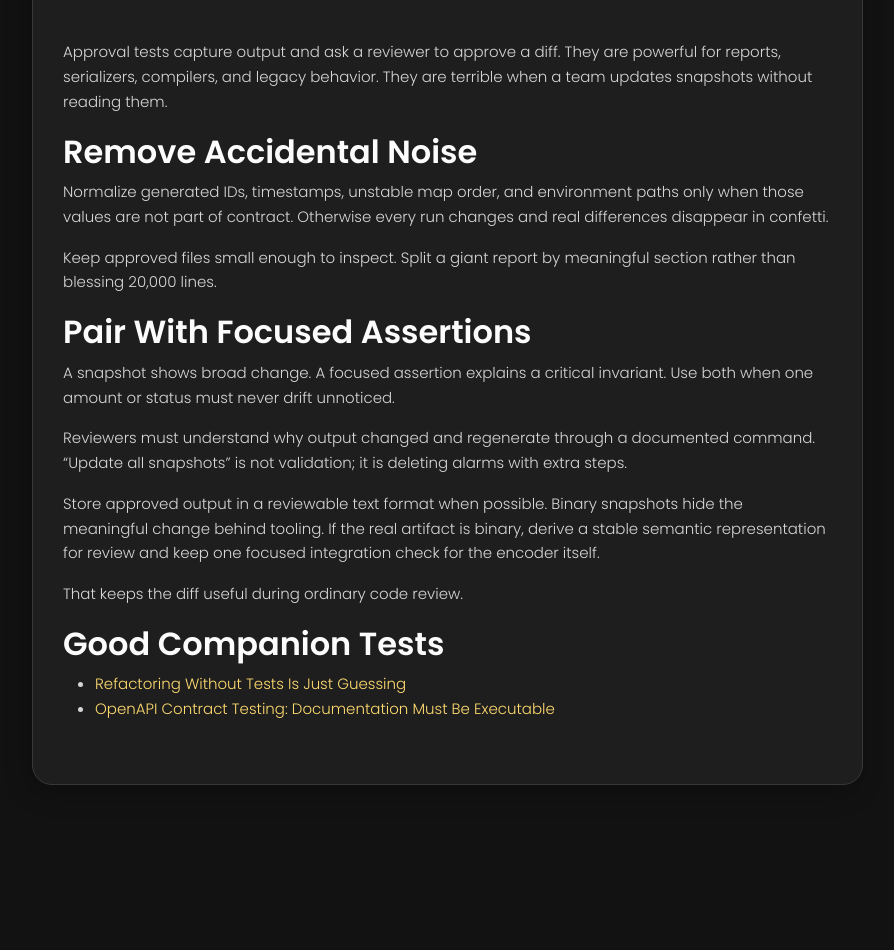
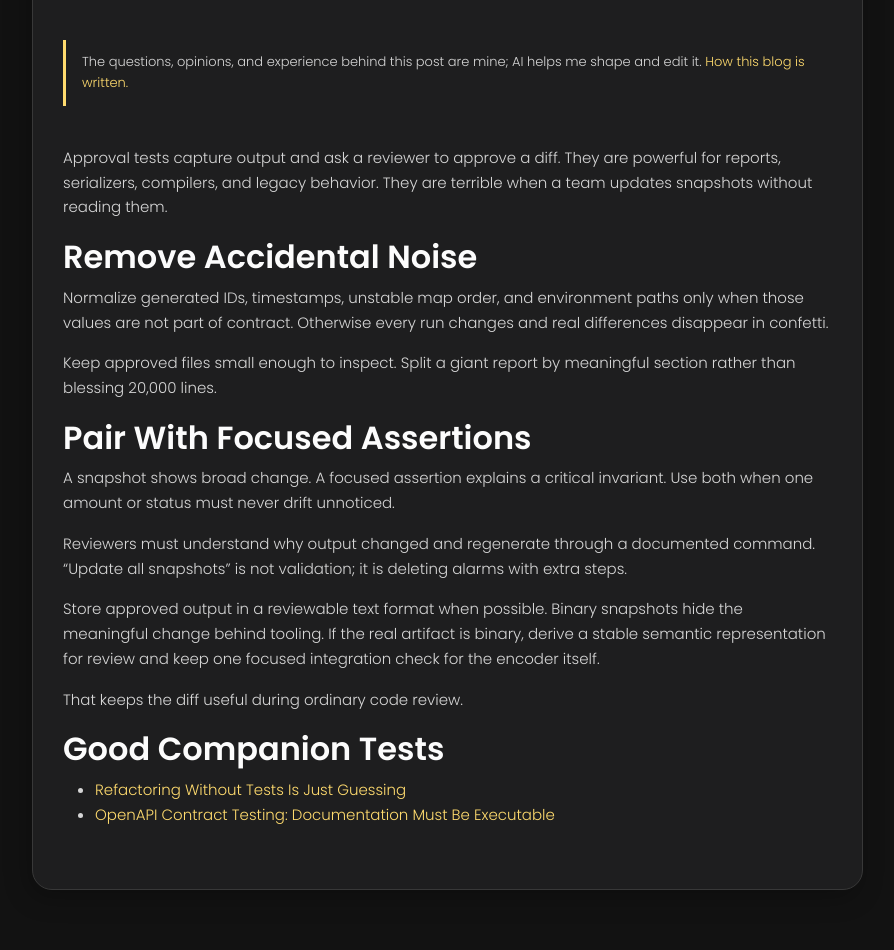
Before and after one commit to iastrebov/iastrebov.eu, a Jekyll site: the page built from _posts/2026-07-03-approval-tests.markdown, in a window 1280 px wide. Shown: the part 778-1728 px from the top of the page, without its empty margins (335-1229 px from the left). Built offline with Jekyll 4.4.1, drawn with Linux system fonts in a browser that asks for light colours; some web fonts are replaced; before the commit the page ends 1623 px from its top, so only the background shows below that.

Commit message:
Add AI-assisted writing disclosure

```diff
--- a/_layouts/post.html
+++ b/_layouts/post.html
@@ -18,6 +18,11 @@ layout: default
             <img class="cover lazyload" src="{{ post_image | relative_url }}" alt="{{ page.image.alt | default: page.title }}"/>
         </div>
     </header>
+    <aside class="post-disclosure" aria-label="AI-assisted writing disclosure">
+        The questions, opinions, and experience behind this post are mine; AI helps me shape and edit it.
+        <a href="{{ '/blog/ai-supervised-human-owned/' | relative_url }}">How this blog is written.</a>
+    </aside>
+
     {{ content }}
 </div>
 
--- a/assets/styles/style.css
+++ b/assets/styles/style.css
@@ -2357,6 +2357,19 @@ button:focus {
   }
 }
 
+.post-disclosure {
+  border-left: 0.1875rem solid var(--color-accent);
+  color: var(--color-paragraph);
+  font-size: 0.8125rem;
+  line-height: 1.6;
+  margin-bottom: 2.5rem;
+  padding: 0.75rem 1rem;
+}
+
+.post-disclosure a {
+  color: var(--color-accent);
+}
+
 .gallery-post {
   display: -webkit-box;
   display: -ms-flexbox;
```
Also changed, not shown: _posts/2026-08-09-ai-supervised-human-owned.markdown (added, +64 -0 lines), assets/styles/app/_single-news.scss (+13 -0 lines), 1 other file.
